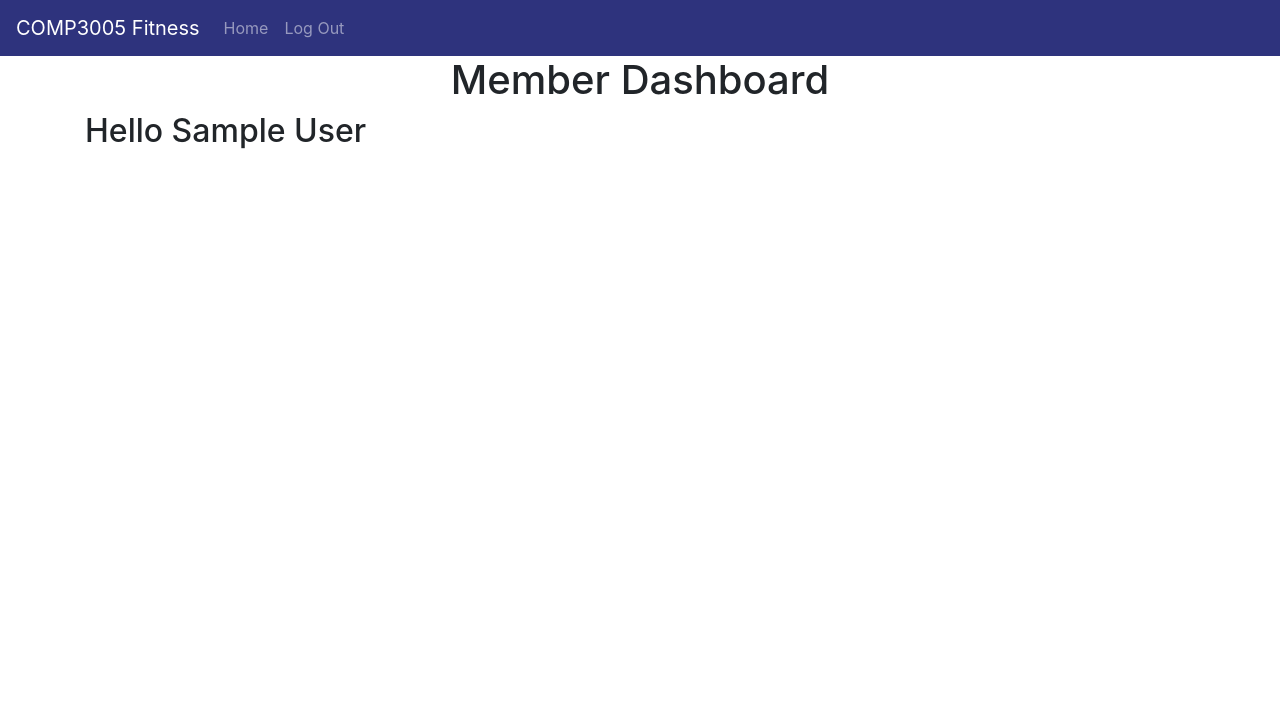
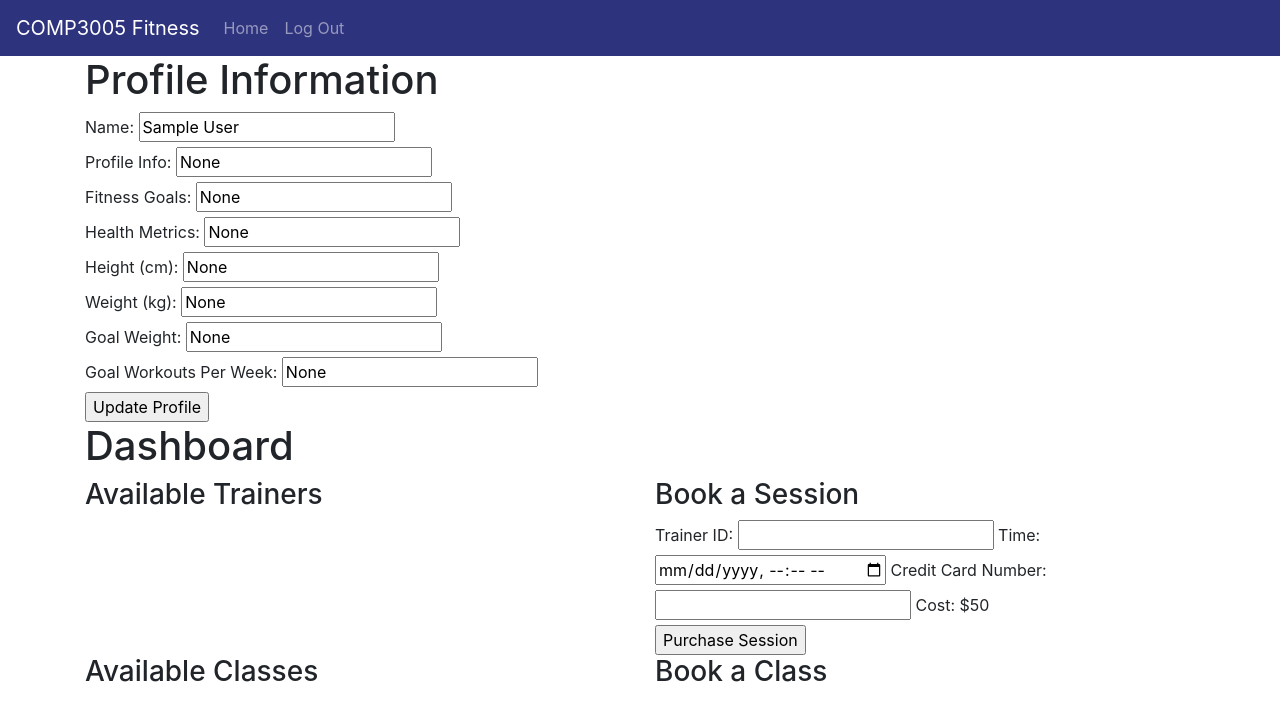
Before and after one commit to elkhourynathan/comp3005_project_v2, a Flask app: page /member_home in a window 1280 px wide. Shown: the top 721 px of the page. Run offline with Flask 3, Linux system fonts and the light colour scheme; the visitor is signed in with stand-in values (Sample User, id 1); data comes from the database, SQL or seed files in the repository; data that the repository does not hold is empty; some libraries are stand-ins or nearby versions.

Commit message:
Added some booking related logic, fixed some naming convetion in SQL, updated models

```diff
--- a/DML.sql
+++ b/SQL/DML.sql
@@ -27,9 +27,9 @@ INSERT INTO Classes (name, room, schedule) VALUES
 ('Advanced Cardio', 'Room B', '2024-04-04 08:00:00');
 
 -- Inserting Sessions (assume MemberID 1 is John Doe, TrainerID 1 is Tom Smith)
-INSERT INTO Sessions (member_id, trainer_id, date_time) VALUES
-(1, 1, '2024-04-01 10:00:00'),
-(1, 1, '2024-04-02 15:00:00');
+-- INSERT INTO Sessions (member_id, trainer_id, date_time) VALUES
+-- (1, 1, '2024-04-01 10:00:00'),
+-- (1, 1, '2024-04-02 15:00:00');
 
 -- Inserting Equipment
 INSERT INTO Equipment (type, maintenance_schedule) VALUES
@@ -37,9 +37,9 @@ INSERT INTO Equipment (type, maintenance_schedule) VALUES
 ('Rowing Machine', '2024-05-15');
 
 -- Inserting Bills for John Doe
-INSERT INTO Bill (member_id, amount, date) VALUES
-(1, 100.00, '2024-03-01'),
-(1, 150.00, '2024-04-01');
+-- INSERT INTO Bill (member_id, amount, date) VALUES
+-- (1, 100.00, '2024-03-01'),
+-- (1, 150.00, '2024-04-01');
 
 -- Inserting Routines for John Doe
 INSERT INTO Routine (member_id, type, date) VALUES
--- a/backend/models.py
+++ b/backend/models.py
@@ -47,13 +47,13 @@ class Admin(db.Model, UserMixin):
     def get_id(self):
         return self.username
 
-class Class(db.Model):
+class Classes(db.Model):
     id = db.Column(db.Integer, primary_key=True)
     name = db.Column(db.String(255))
     room = db.Column(db.String(255))
     schedule = db.Column(db.DateTime)
 
-class Session(db.Model):
+class Sessions(db.Model):
     id = db.Column(db.Integer, primary_key=True)
     member_id = db.Column(db.Integer, db.ForeignKey('member.id'))
     trainer_id = db.Column(db.Integer, db.ForeignKey('trainer.id'))
--- a/backend/templates/base.html
+++ b/backend/templates/base.html
@@ -10,11 +10,6 @@
       integrity="sha384-MCw98/SFnGE8fJT3GXwEOngsV7Zt27NXFoaoApmYm81iuXoPkFOJwJ8ERdknLPMO"
       crossorigin="anonymous"
     />
-    <script
-      src="https://cdnjs.cloudflare.com/ajax/libs/socket.io/4.0.1/socket.io.js"
-      integrity="sha512-q/dWJ3kcmjBLU4Qc47E4A9kTB4m3wuTY7vkFJDTZKjTs8jhyGQnaUrxa0Ytd0ssMZhbNua9hE+E7Qv1j+DyZwA=="
-      crossorigin="anonymous"
-    ></script>
     <title>{% block title %}Home{% endblock %}</title>
   </head>
   <body>
--- a/backend/templates/member_home.html
+++ b/backend/templates/member_home.html
@@ -1,7 +1,108 @@
-{% extends 'base.html' %} {% block title %} Home {% endblock %} {% block content
-    %}
-      <h1 class="text-center">Member Dashboard</h1>
-      <div class="messages">
-        <h2>Hello {{ user.name }}</h2>
+{% extends 'base.html' %}
+{% block title %} Home {% endblock %}
+{% block content %}
+
+<h1>Profile Information</h1>
+<div class="row">
+  <!-- <div class="col-md-6">
+    <div class="profile">
+      <div class="profile">
+        <section>
+          <p>Name: {{ user.name }}</p>
+        </section>
+        <section>
+          <p>Profile Info: {{ user.profile_info }}</p>
+        </section>
+        <section>
+          <p>Fitness Goals: {{ user.fitness_goals }}</p>
+        </section>
+        <section>
+          <p>Health Metrics: {{ user.health_metrics }}</p>
+        </section>
+        <section>
+          <p>Height: {{ user.height }}</p>
+        </section>
+        <section>
+          <p>Weight: {{ user.weight }}</p>
+        </section>
+        <section>
+          <p>Goal Weight: {{ user.goal_weight }}</p>
+        </section>
+        <section>
+          <p>Goal Workouts Per Week: {{ user.goal_workouts_per_week }}</p>
+        </section>
       </div>
-    {% endblock%}
+    </div>
+  </div> -->
+  <div class="col-md-6">
+    <div class="form">
+      <div class="form">
+        <form method="POST" action="/member_home/update_profile">
+          <label for="name">Name:</label>
+          <input type="text" id="name" name="name" value="{{ user.name }}">
+          <br>
+          <label for="profile_info">Profile Info:</label>
+          <input type="text" id="profile_info" name="profile_info" value="{{ user.profile_info }}">
+          <br>
+          <label for="fitness_goals">Fitness Goals:</label>
+          <input type="text" id="fitness_goals" name="fitness_goals" value="{{ user.fitness_goals }}">
+          <br>
+          <label for="health_metrics">Health Metrics:</label>
+          <input type="text" id="health_metrics" name="health_metrics" value="{{ user.health_metrics }}">
+          <br>
+          <label for="height">Height (cm):</label>
+          <input type="text" id="height" name="height" value="{{ user.height }}">
+          <br>
+          <label for="weight">Weight (kg):</label>
+          <input type="text" id="weight" name="weight" value="{{ user.weight }}">
+          <br>
+          <label for="goal_weight">Goal Weight:</label>
+          <input type="text" id="goal_weight" name="goal_weight" value="{{ user.goal_weight }}">
+          <br>
+          <label for="goal_workouts_per_week">Goal Workouts Per Week:</label>
+          <input type="text" id="goal_workouts_per_week" name="goal_workouts_per_week" value="{{ user.goal_workouts_per_week }}">
+          <input type="submit" value="Update Profile">
+        </form>
+      </div>
+    </div>
+  </div>
+</div>
+<h1>Dashboard</h1>
+<div class="row">
+
+  <div class="col-md-6">
+    <h3> Available Trainers</h3>
+    <ul>
+      {% for availability in availabilities %}
+        <li>Trainer ID: {{ availability.trainer_id }}, Available: {{ availability.available_start }} to {{ availability.available_end }}</li>
+      {% endfor %}
+  </div>
+  <div class="col-md-6">
+    <h3>Book a Session</h3>
+    <form method="POST" action="/member_home/book_session">
+      <label for="trainer_id">Trainer ID: </label>
+      <input type="text" id="trainer_id" name="trainer_id" value="">
+      <label for="date">Time:</label>
+      <input type="datetime-local" id="date" name="date">
+      <!-- label and inputs for credit card info below -->
+      <label for="credit_card_number">Credit Card Number:</label>
+      <input type="text" id="credit_card_number" name="credit_card_number">
+      <label for="amount"> Cost: $50</label>
+      <br>
+      <input type="submit" value="Purchase Session">
+    </form>
+  </div>
+</div>
+<div class="row">
+
+  <div class="col-md-6">
+    <h3> Available Classes</h3>
+    {% for class in classes %}
+      <li>{{ class.name }} - Room: {{ class.room }}, Schedule: {{ class.schedule }}</li>
+    {% endfor %}
+  </div>
+  <div class="col-md-6">
+    <h3>Book a Class</h3>
+  </div>
+</div>
+{% endblock%}
--- a/backend/views.py
+++ b/backend/views.py
@@ -1,8 +1,9 @@
+import datetime
 from flask import Blueprint, render_template, request, flash, redirect, url_for
 from flask_login import login_required, current_user
 from functools import wraps
 from .database import db
-from .models import Member, Trainer, Admin
+from .models import Member, Trainer, Admin, Availability, Classes, Sessions, Bill
 
 views = Blueprint('views', __name__)
 
@@ -59,6 +60,7 @@ def redirect_home(f):
         else:
             return f(*args, **kwargs)
     return decorated_function
+
 # View routes
 @views.route('/', methods=['GET', 'POST'])
 @login_required
@@ -70,14 +72,104 @@ def home():
 @login_required
 @member_required
 def member_home():
-    return render_template("member_home.html", user=current_user)
+    # Traier availabilities
+    availabilities = Availability.query.all()
+
+    # Class schedules
+    classes = Classes.query.all()
+
+    return render_template("member_home.html", user=current_user, availabilities=availabilities, classes=classes)
+
+@views.route('/member_home/update_profile', methods=['POST'])
+@login_required
+@member_required
+def update_profile():
+    name = request.form.get('name')
+    profile_info = request.form.get('profile_info')
+    fitness_goals = request.form.get('fitness_goals')
+    health_metrics = request.form.get('health_metrics')
+    height = request.form.get('height')
+    weight = request.form.get('weight')
+    goal_weight = request.form.get('goal_weight')
+    goal_workouts_per_week = request.form.get('goal_workouts_per_week')
+    print(name, profile_info, fitness_goals, health_metrics, height, weight, goal_weight, goal_workouts_per_week)
+
+    current_user.name = name
+    current_user.profile_info = profile_info
+    current_user.fitness_goals = fitness_goals
+    current_user.health_metrics = health_metrics
+    current_user.height = height
+    current_user.weight = weight
+    current_user.goal_weight = goal_weight
+    current_user.goal_workouts_per_week = goal_workouts_per_week
+
+    db.session.commit()
+
+    return redirect(url_for('views.member_home'))
+
+
+@views.route('/member_home/book_session', methods=['POST'])
+@login_required
+@member_required
+def book_session():
+    user_id = current_user.id
+    trainer_id = request.form.get('trainer_id')
+
+    from datetime import datetime
+
+    # remove the letter T
+    date = request.form.get('date').strip().replace('T', ' ')
+    date_time = date + ':00'
+    credit_card_number = request.form.get('credit_card_number')
+    if not credit_card_number:
+        flash('Please enter a valid credit card number', category='error')
+
+    # check if date_time is valid format for datetime
+    try:
+        date_time = datetime.strptime(date_time, '%Y-%m-%d %H:%M:%S')
+    except ValueError:
+        flash('Invalid date format', category='error')
+        return redirect(url_for('views.member_home'))
+
+
+    # Remove from availabilities tuple with the same trainer id and start time
+    availability = Availability.query.filter_by(trainer_id=trainer_id, available_start=date_time).first()
+    if not availability:
+        flash('Trainer is not available at that time', category='error')
+        return redirect(url_for('views.member_home'))
+    db.session.delete(availability)
+    db.session.commit()
+
+
+    # Create new bill
+    bill = Bill(member_id=user_id, amount=50.00, date=datetime.today(),)
+    db.session.add(bill)
+    db.session.commit()
+    # Add new session to sessions table
+
+    new_session = Sessions(member_id=user_id, trainer_id=trainer_id, date_time=date_time)
+    db.session.add(new_session)
+    db.session.commit()
+
+    flash('Session booked and billing accepted!', category='success')
+    return redirect(url_for('views.member_home'))
 
 
 @views.route('/trainer_home', methods=['GET', 'POST'])
 @login_required
 @trainer_required
 def trainer_home():
-    return render_template("trainer_home.html", user=current_user)
+
+    members = Member.query.all()
+    return render_template("trainer_home.html", user=current_user, members=members)
+
+@views.route('/trainer_home/member_filter', methods=['GET'])
+@login_required
+@trainer_required
+def member_filter():
+    search = request.args.get('search')
+    members = Member.query.filter(Member.username.ilike(f'%{search}%')).all()
+    return render_template("trainer_home.html", user=current_user, members=members)
 
 @views.route('/admin_home', methods=['GET', 'POST'])
 @login_required
```
Also changed, not shown: DDL.sql (deleted, +0 -79 lines), SQL/DDL.sql (added, +79 -0 lines), backend/static/main.js (added), 1 other file.
